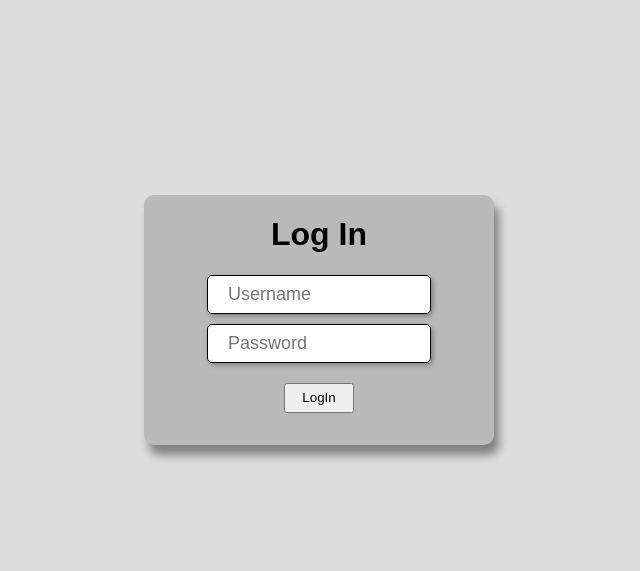
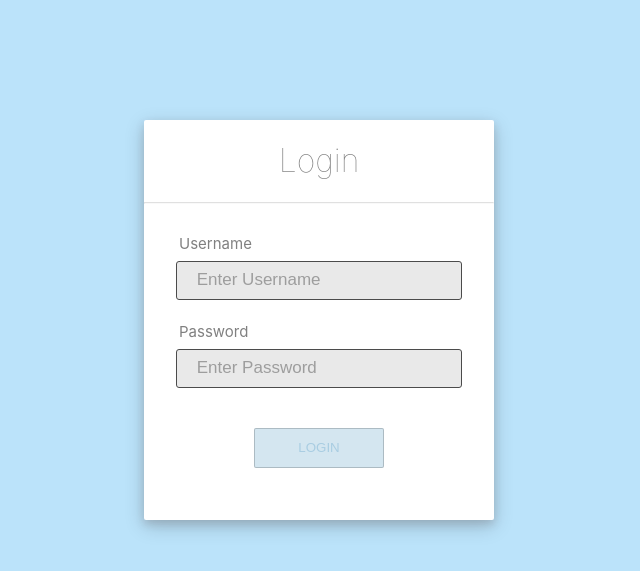
Before and after one commit to azaz-hassan-ts/django-sessionauth-frontend, a Django app: page /login/ in a window 1280 px wide. Shown: the top 571 px of the page, without its empty margins (321-961 px from the left). Run offline with Django 3.2, Linux system fonts and the light colour scheme.

Commit message:
Styled login page

```diff
--- a/api/templates/api/login.html
+++ b/api/templates/api/login.html
@@ -13,23 +13,33 @@
 
 <body>
     <div id="login">
-        <h1>Log In</h1>
+        <h1>Login</h1>
+        <hr style="color: gray; opacity: 0.3; margin-bottom: 30px;">
+        <div id="logged-in">
             {% if user.is_authenticated %}
-        <h2>You are already logged in.</h2>
+            <h5>You are already logged in as {{ user.username }}</h5>
+            <hr style="color: gray; opacity: 0.3; margin: 50px auto; width: 50%; ">
+            <div id="links-if-logged-in">
                 <a href="{% url 'api:home' %}">Go to Home</a>
                 <a href="{% url 'api:profile' %}">Go to Profile</a>
+            </div>
+        </div>
         {% else %}
         <form action="{% url 'api:login' %}" method="POST">
             {% csrf_token %}
-            <input type="text" name="username" required placeholder="Username">
-            <input type="password" name="password" required placeholder="Password">
-            <input type="submit" name="" id="" value="LogIn">
+            <label for="username">Username</label>
+            <input type="text" name="username" required placeholder="Enter Username">
+            <label for="password">Password</label>
+            <input type="password" name="password" required placeholder="Enter Password">
+            <input type="submit" name="" id="" value="LOGIN">
         </form>
         {% endif %}
+        <div id="invalid-message">
             {% if message %}
             {{ message }}
             {% endif %}
         </div>
+    </div>
 </body>
 
 </html>
--- a/assets/login.styles.css
+++ b/assets/login.styles.css
@@ -1,48 +1,101 @@
 body {
-    background-color: rgb(221, 221, 221);
+    background-color: #bbe3fa;
 }
 
 #login {
-
     align-items: center;
     position: absolute;
     left: 50%;
     top: 40%;
     -webkit-transform: translate(-50%, -50%);
     transform: translate(-50%, -50%);
-    height: 250px;
+    height: 400px;
     width: 350px;
-    background-color: rgb(185, 185, 185);
-    border-radius: 10px;
-    box-shadow: 5px 10px 10px grey;
+    background-color: white;
+    border-radius: 2px;
+    font-family: -apple-system, BlinkMacSystemFont,
+    'Segoe UI', Roboto, Oxygen, Ubuntu, Cantarell,
+    'Open Sans', 'Helvetica Neue', sans-serif;
+    box-shadow: 0 4px 8px 0 rgba(112, 85, 85, 0.2), 0 6px 20px 0 rgba(0, 0, 0, 0.19);
+}
+
+h5 {
+    margin-top: 50px;
+    font-weight: normal;
+    color: rgba(35, 102, 35, 0.8);
+    font-size: large;
+    text-align: center;
+}
+
+#links-if-logged-in > a {
+    text-decoration: none;
+    display: block;
+    background-color: #86a3b4;
+    border: 1px solid rgba(0, 0, 0, 0.19);
+    border-radius: 2px;
+    width: 30%;
+    margin: auto;
+    width: 130px;
+    margin-bottom: 10px;
+    text-align: center;
+}
+a, a:hover, a:visited {
+    color: rgb(44, 88, 114);
+    text-decoration: none;
 }
 
 #login > h1 {
     text-align: center;
-    font-family: Arial, Helvetica, sans-serif;
+    color: grey;
+    font-weight: lighter;
 }
 
 input[type="text"], input[type="password"] {
     display: block;
     margin : 10px auto;
     border: 1px solid black;
-    box-shadow: 2px 2px 5px grey;
+    /* box-shadow: 2px 2px 5px #bbe3fa; */
+    background-color: rgb(224, 224, 224);
     height: 35px;
-    width: 200px;
-    border-radius: 5px;
+    width: 75%;
+    border-radius: 3px;
     padding-left: 20px;
-    font-size: 18px;
+    font-size: 17px;
+    opacity: 0.7;
+}
+
+input[type="text"]:focus, input[type="password"]:focus {
+    box-shadow: 0 4px 8px 0 rgba(173, 236, 255, 0.2), 0 6px 20px 0 rgba(0, 0, 0, 0.19);
+}
+
+label {
+    color: gray;
+    display: block;
+    margin : 22px 10% -2px;
+    font-size: 15px;
 }
 
 input[type='submit'] {
     display: block;
     margin : 10px auto;
     margin-top: 20px;
-    height: 30px;
-    width: 70px;
+    height: 40px;
+    width: 130px;
+    border: 1px solid rgba(0, 0, 0, 0.19);
+    border-radius: 2px;
+    background-color: rgba(169, 205, 226, 0.5);
+    transition: width 2s;
+    transition-timing-function: ease;
+    margin-top: 40px;
+    color: rgb(169, 205, 226);
 }
 
 input[type='submit']:hover {
-    box-shadow: 1px 1px 5px black;
-    transition: width 2s, height 4s;
+    background-color: #86a3b4;
 }
+
+#invalid-message {
+    text-align: center;
+    color: rgba(255, 65, 65, 0.7);
+    font-size: 12px;
+}
```
Also changed, not shown: assets/signup.styles.css (added). Lines whose indentation alone changed are shown as unchanged.
